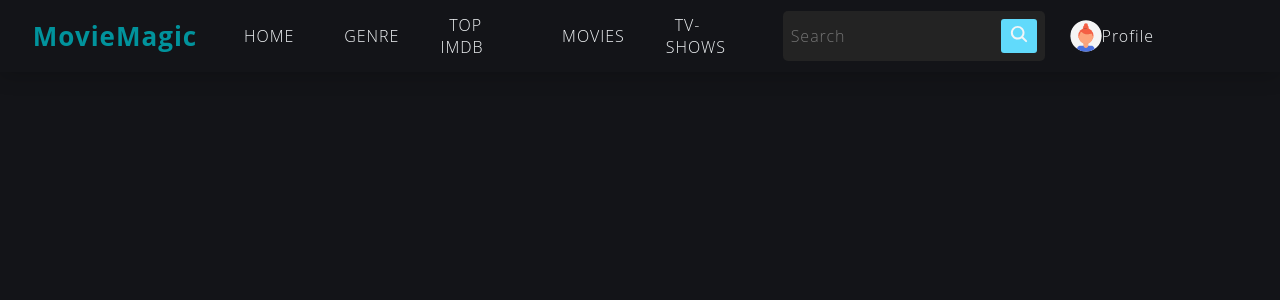
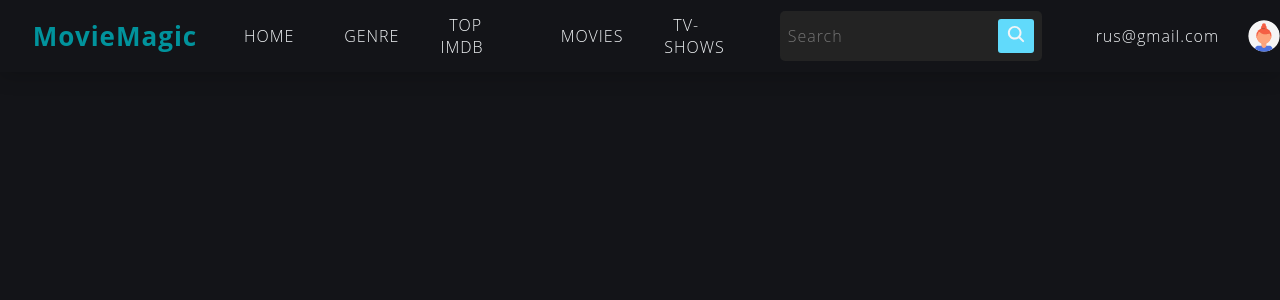
Before and after one commit to rushamdr0410/M2, a PHP site: page /HomePage.php in a window 1280 px wide. Shown: the top 300 px of the page. Run offline with PHP 8.4, Linux system fonts and the light colour scheme.

Commit message:
changes made by rusha

```diff
--- a/admin/HomePage.php
+++ b/admin/HomePage.php
@@ -7,6 +7,7 @@
     <title>MovieMagic | Where Every Frame Tells A Story</title>
     <link rel="website icon" type="JPG" href="#">
     <link rel="stylesheet" href="https://cdn.jsdelivr.net/npm/swiper@8/swiper-bundle.min.css">
+    <link rel="stylesheet" href="https://cdnjs.cloudflare.com/ajax/libs/font-awesome/6.5.1/css/all.min.css" integrity="sha512-DTOQO9RWCH3ppGqcWaEA1BIZOC6xxalwEsw9c2QQeAIftl+Vegovlnee1c9QX4TctnWMn13TZye+giMm8e2LwA==" crossorigin="anonymous" referrerpolicy="no-referrer" />
     <style>
     *{
       margin: 0;
@@ -146,6 +147,7 @@
     }
     .profile{
       flex: 2;
+      justify-content: flex-end;
     }
     .profile-picture{
       width: 32px;
@@ -153,6 +155,79 @@
       border-radius: 50%;
       object-fit: cover;
     }
+    .profile-text-container{
+      margin: 0 20px;
+
+    }
+    .profile-text-container ul {
+      display: flex;
+      align-items: center;
+      list-style: none;
+      padding: 0;
+    }
+
+    .profile-text-container ul li {
+      position: relative;
+    }
+
+    .profile-text-container ul li a {
+      text-decoration: none;
+      margin: 0 0.7vw;
+      border-bottom: 2px solid transparent;
+      transition: color 0.3s;
+      border-bottom: 0.3s;
+    }
+
+    .profile-text-container ul li a:hover {
+      color: #61DAFB;
+      border-bottom: 2px solid #61DAFB;
+    }
+
+    .profile-text-container ul li ul {
+      display: none;
+      position: absolute;
+      width: 250px;
+      background-color: #131418;
+      box-shadow: 0 3px 20px rgba(0, 0, 0, 0.2);
+      top: 100%;
+      left: 0;
+      z-index: 1;
+    }
+
+    .profile-text-container ul li:hover ul {
+      display: block;
+    }
+
+    .profile-text-container ul li ul li {
+      display: flex;
+      align-items: center;
+      padding: 0.5rem;
+    }
+
+    .profile-text-container ul li ul li a {
+      display: flex;
+      align-items: center;
+      color: #f2f5f7;
+      text-decoration: none;
+      margin-left: 10px;
+      font-size:14px;
+    }
+
+    .profile-text-container ul li ul li a i {
+      margin-right: 5px;
+    }
+    .profile-text-container li a{
+      text-decoration: none;
+      margin: 0 0.7vw;
+      border-bottom: 2px solid transparent;
+      transition: color 0.3s;
+      border-bottom: 0.3s;
+    }
+    .profile-text-container li a:hover {
+      color: #61DAFB;
+      border-bottom: 2px solid #61DAFB;
+    }
+
     main {
       position: relative;
       width: calc(min(90rem, 90%));
@@ -336,7 +411,7 @@
         <ul class="nav-links">
         <li><a href="#">Home</a></li>
         <li class="dropdown">
-            <a href="#" class="dropdown-toggle">Genre <i class="fas fa-caret-down"></i></a>
+        <a href="#" class="dropdown-toggle">Genre</a>
         <ul class="dropdown-content">
         <li><a href="#" class="genre-link">Action</a></li>
         <li><a href="#" class="genre-link">Adventure</a></li>
@@ -362,10 +437,21 @@
         </li>
       </ul>
       <div class="profile" style="display: flex;align-items: center;">
+        <div class="profile-text-container">
+          <ul>
+            <li class="dropdown">
+              <a href="#" class="dropdown-toggle">rus@gmail.com</a>
+              <ul class="dropdown-content">
+                <li><a href="#" class="genre-link"><i class="fas fa-user"></i>Profile</a></li>
+                <li><a href="#" class="genre-link"><i class="fas fa-play"></i>Continue-Watching</a></li>
+                <li><a href="#" class="genre-link"><i class="fas fa-bookmark"></i>Watch-List</a></li>
+                <li><a href="#" class="genre-link"><i class="fas fa-gear"></i>Settings</a></li>
+                <li><a href="#" class="genre-link"><i class="fas fa-arrow-right-from-bracket"></i>Logout</a></li>
+              </ul>
+            </li>
+          </ul>
+        </div>
         <img class="profile-picture" src="img/undraw_profile_3.svg" alt="" />
-            <div class="profile-text-container">
-                <span class="profile-text">Profile</span>
-            </div>
       </div>
     </nav>
   <main>
@@ -388,7 +474,6 @@
               <a href="#" target="_blank">Watch Now</a>
             </div>
           </div>
-
           <div class="swiper-slide swiper-slide--three">
 
             <div>
```
Lines whose indentation alone changed are shown as unchanged.
